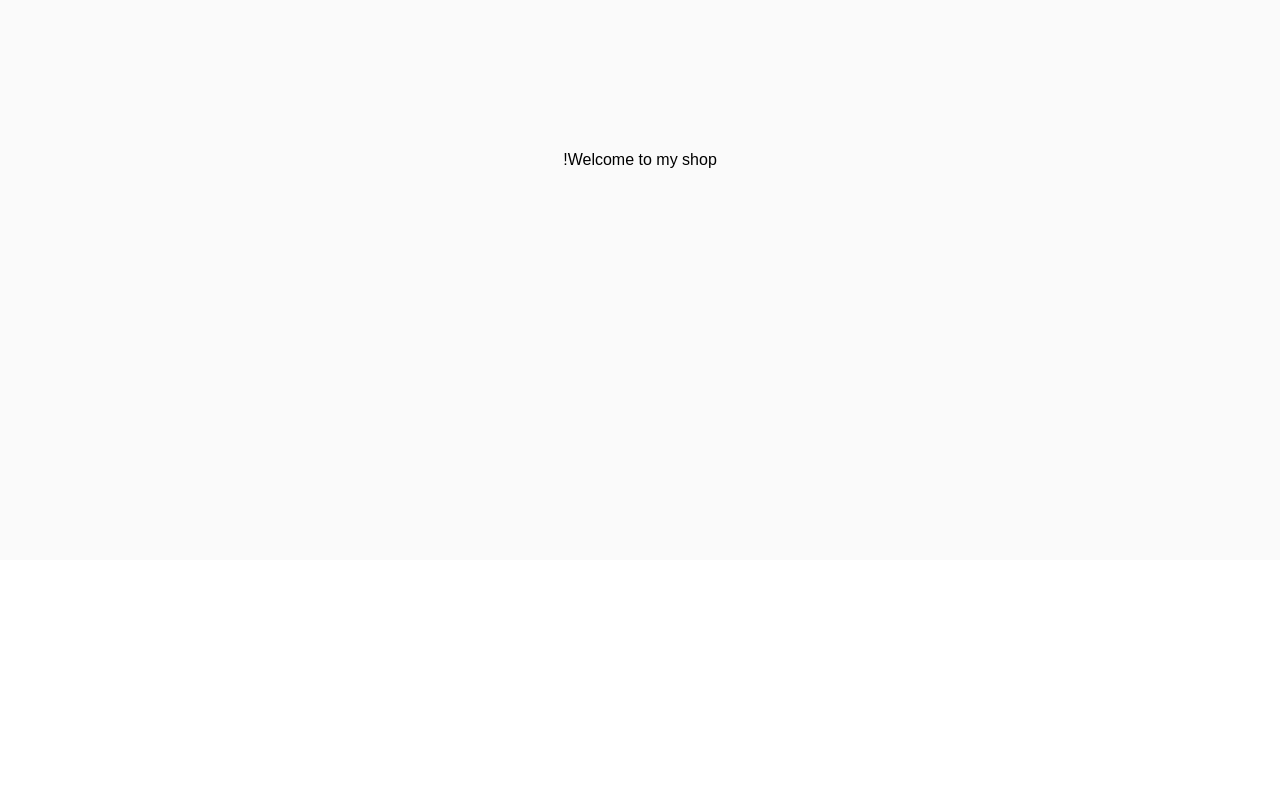
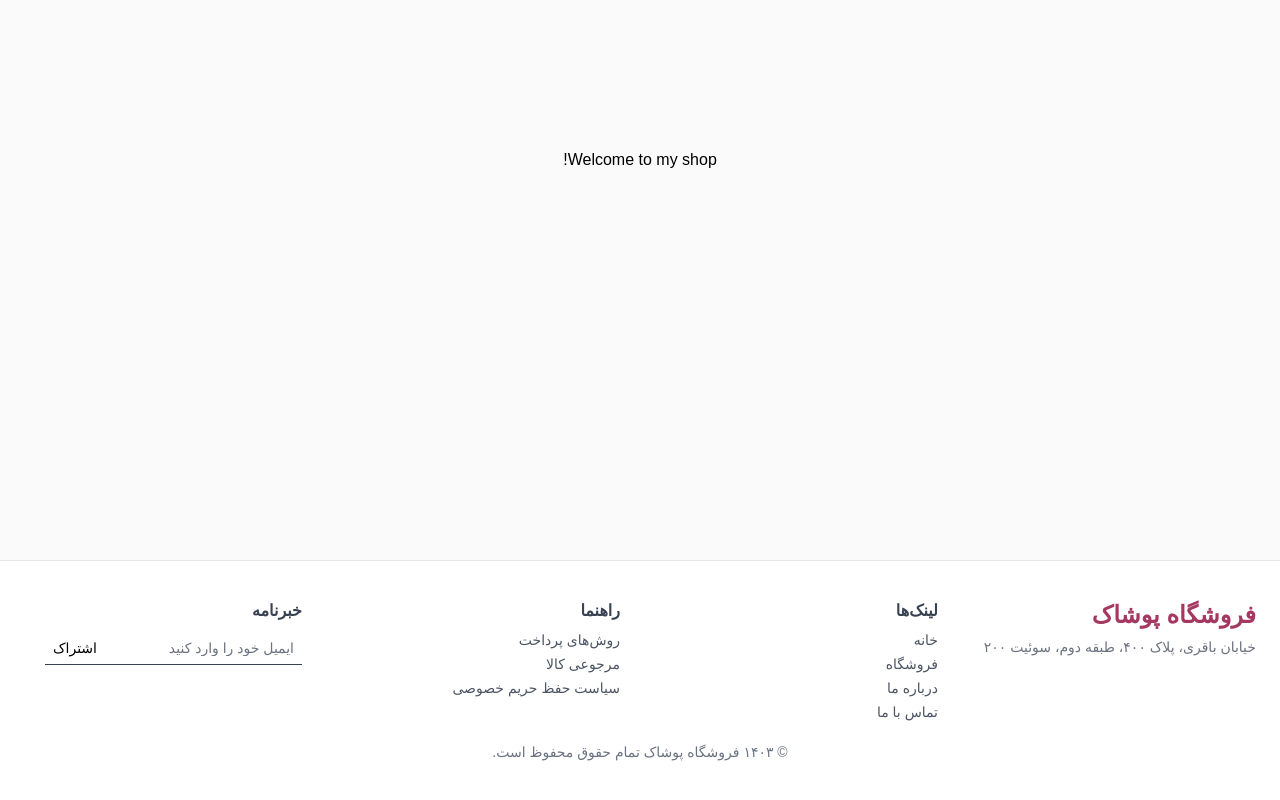
Before and after one commit to Nastaran-sarzaeim/product-page, a Next.js app: page / in a window 1280 px wide. Shown: the part 300-1100 px from the top of the page. Before the commit the page ends 860 px from the top, so only its background shows below. Built offline with nearby package versions, Linux system fonts and the light colour scheme.

Commit message:
Add footer

```diff
--- a/src/app/layout.js
+++ b/src/app/layout.js
@@ -1,5 +1,6 @@
 import Header from "@/layout/header/Header";
 import "./globals.css";
+import Footer from "@/layout/footer/footer";
 
 export default function RootLayout({ children }) {
   return (
@@ -7,6 +8,7 @@ export default function RootLayout({ children }) {
       <body>
         <Header />
         {children}
+        <Footer/>
       </body>
     </html>
   );
--- /dev/null
+++ b/src/layout/footer/Footer.module.css
@@ -0,0 +1,108 @@
+.footer {
+    background-color: var(--background);
+    padding: 40px 24px;
+    border-top: 1px solid #e5e7eb;
+    text-align: right;
+}
+
+.grid {
+    display: grid;
+    grid-template-columns: 1fr;
+    gap: 40px;
+    justify-items: start;
+}
+
+@media (min-width: 640px) {
+    .grid {
+        grid-template-columns: repeat(2, 1fr);
+    }
+}
+
+@media (min-width: 768px) {
+    .grid {
+        grid-template-columns: repeat(4, 1fr);
+    }
+}
+
+/* -------- Sections -------- */
+.title {
+    font-weight: 600;
+    margin-bottom: 12px;
+    color: var(--color-text);
+}
+
+.linkList {
+    display: flex;
+    flex-direction: column;
+    gap: 8px;
+    font-size: 14px;
+    color: #4b5563;
+}
+
+.linkList li {
+    cursor: pointer;
+    transition: color 0.2s ease;
+    list-style: none;
+}
+
+.linkList li:hover {
+    color: #1f2937;
+}
+
+/* -------- Brand -------- */
+.brand {
+    font-size: 24px;
+    font-weight: bold;
+    color: var(--color-primary);
+    text-decoration: none;
+}
+
+.address {
+    font-size: 14px;
+    line-height: 1.5;
+    color: #6b7280;
+    margin-top: 8px;
+}
+
+/* -------- Newsletter -------- */
+.newsletter {
+    display: flex;
+    align-items: center;
+    border-bottom: 1px solid var(--color-text);
+}
+
+.input {
+    flex-grow: 1;
+    background: transparent;
+    outline: none;
+    border: none;
+    font-size: 14px;
+    text-align: right;
+    padding: 8px;
+}
+
+.input::placeholder {
+    color: #6b7280;
+}
+
+.button {
+    font-size: 14px;
+    font-weight: 500;
+    cursor: pointer;
+    transition: text-decoration 0.2s ease;
+    padding: 8px;
+    border: none;
+    background: none;
+}
+
+.button:hover {
+    text-decoration: underline;
+}
+
+/* -------- Footer Bottom -------- */
+.bottom {
+    text-align: center;
+    font-size: 14px;
+    color: #6b7280;
+    margin-top: 24px;
+}
--- /dev/null
+++ b/src/layout/footer/footer.js
@@ -0,0 +1,54 @@
+"use client";
+
+import Link from "next/link";
+import styles from "./Footer.module.css";
+
+export default function Footer() {
+    return (
+        <footer className={styles.footer}>
+            <div className={styles.grid}>
+                <div>
+                    <Link href="/" className={styles.brand}>فروشگاه پوشاک</Link>
+                    <p className={styles.address}>
+                        خیابان باقری، پلاک ۴۰۰، طبقه دوم، سوئیت ۲۰۰
+                    </p>
+                </div>
+
+                <div>
+                    <h4 className={styles.title}>لینک‌ها</h4>
+                    <ul className={styles.linkList}>
+                        <li>خانه</li>
+                        <li>فروشگاه</li>
+                        <li>درباره ما</li>
+                        <li>تماس با ما</li>
+                    </ul>
+                </div>
+
+                <div>
+                    <h4 className={styles.title}>راهنما</h4>
+                    <ul className={styles.linkList}>
+                        <li>روش‌های پرداخت</li>
+                        <li>مرجوعی کالا</li>
+                        <li>سیاست حفظ حریم خصوصی</li>
+                    </ul>
+                </div>
+
+                <div>
+                    <h4 className={styles.title}>خبرنامه</h4>
+                    <div className={styles.newsletter}>
+                        <input
+                            type="email"
+                            placeholder="ایمیل خود را وارد کنید"
+                            className={styles.input}
+                        />
+                        <button className={styles.button}>اشتراک</button>
+                    </div>
+                </div>
+            </div>
+
+            <div className={styles.bottom}>
+                © ۱۴۰۳ فروشگاه پوشاک تمام حقوق محفوظ است.
+            </div>
+        </footer>
+    );
+}
```
